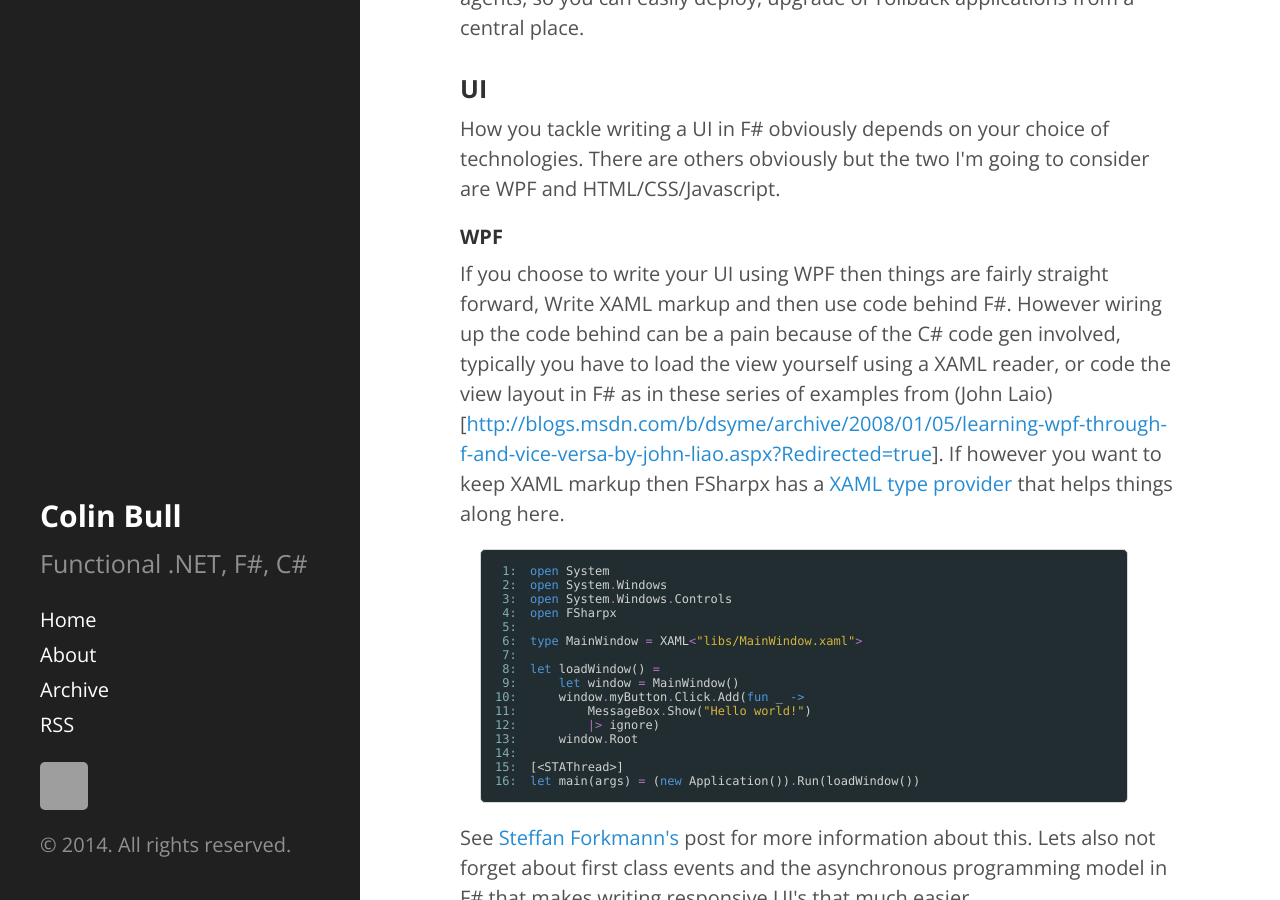
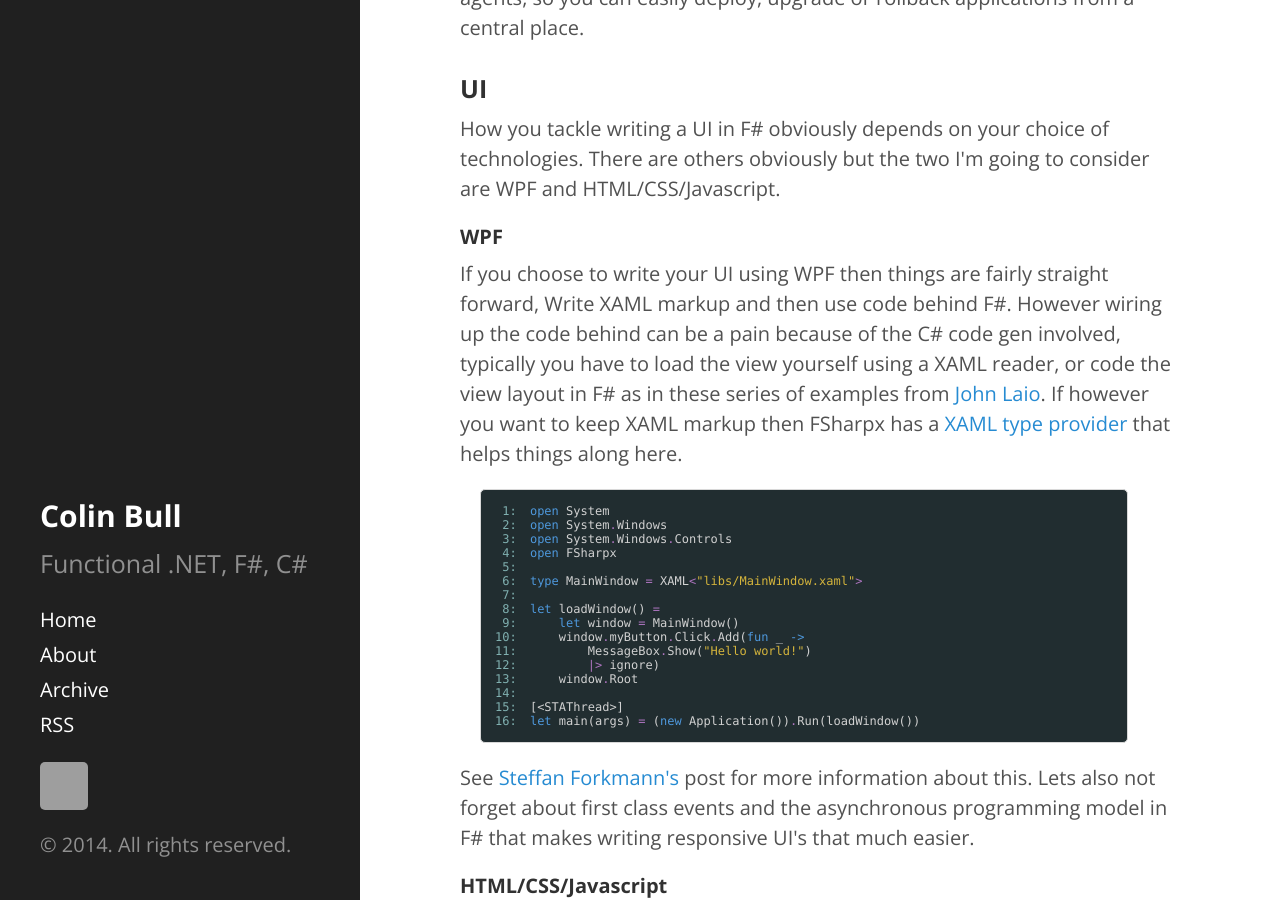
Before and after one commit to colinbull/colinbull.github.io, a Jekyll site: the page built from _posts/2013-02-23-FSharp-end-to-end.html, in a window 1280 px wide and 900 px high, scrolled down 2225 px. Built offline with Jekyll 4.4.1, drawn with Linux system fonts in a browser that asks for light colours; some web fonts are replaced; Markdown is read by kramdown in place of the engine named in the settings; some of the changed lines change nothing that is shown; grey boxes are pictures that could not be loaded.

Commit message:
Fixed some invalid links

```diff
--- a/_posts/2013-02-23-FSharp-end-to-end.html
+++ b/_posts/2013-02-23-FSharp-end-to-end.html
@@ -125,7 +125,7 @@
 
 <p>If you choose to write your UI using WPF then things are fairly straight forward, Write XAML markup and then use code behind F#.
 However wiring up the code behind can be a pain because of the C# code gen involved, typically you have to load the view yourself
-using a XAML reader, or code the view layout in F# as in these series of examples from (John Laio)[<a href="http://blogs.msdn.com/b/dsyme/archive/2008/01/05/learning-wpf-through-f-and-vice-versa-by-john-liao.aspx?Redirected=true">http://blogs.msdn.com/b/dsyme/archive/2008/01/05/learning-wpf-through-f-and-vice-versa-by-john-liao.aspx?Redirected=true</a>].
+using a XAML reader, or code the view layout in F# as in these series of examples from <a href="http://blogs.msdn.com/b/dsyme/archive/2008/01/05/learning-wpf-through-f-and-vice-versa-by-john-liao.aspx?Redirected=true">John Laio</a>.
 If however you want to keep XAML markup then FSharpx has a <a href="https://github.com/fsharp/fsharpx/tree/master/src/FSharpx.TypeProviders.Xaml">XAML type provider</a>
 that helps things along here.</p>
 
```
Also changed, not shown: 1 other file.
